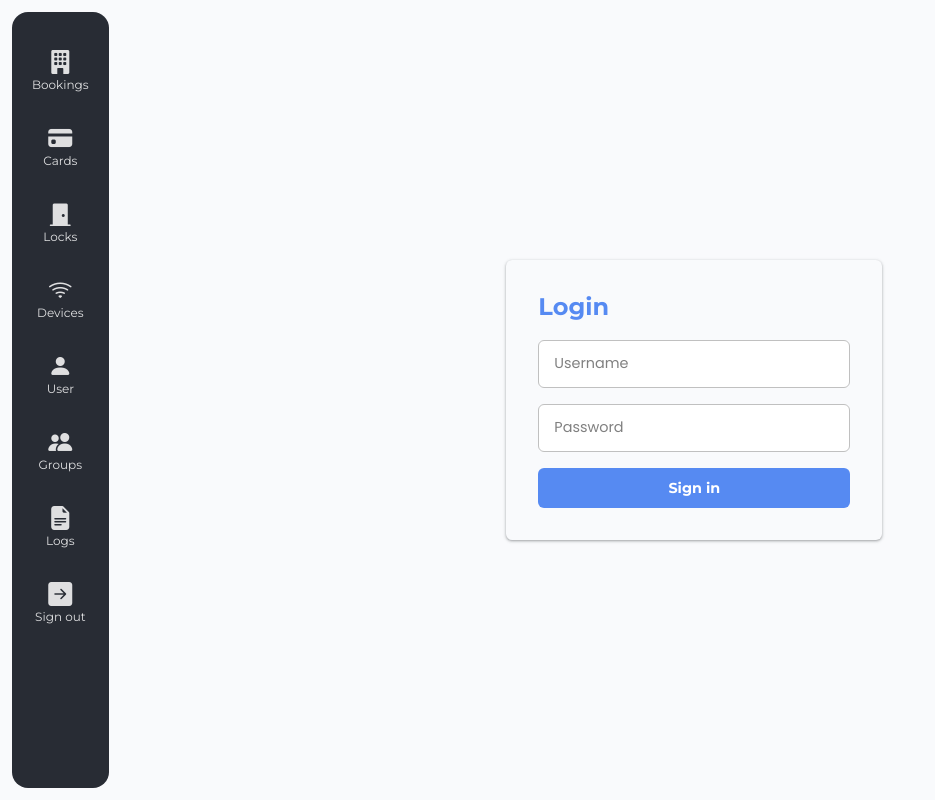
After one commit to jp72924/rfid-rlms-api, a Django app: page /accounts/login/ in a window 1280 px wide. The commit adds this page. Shown: the whole page, without its empty margins (0-935 px from the left). Run offline with Django 5.2, Linux system fonts and the light colour scheme.

Commit message:
User sessions added and login view

```diff
--- a/webapp/templates/webapp/base.html
+++ b/webapp/templates/webapp/base.html
@@ -64,13 +64,13 @@
                 </div>
 
                 <div class="item d-flex fx-center fy-center no-select {% if view == 'users' %}active{% endif %}">
-                    <a href="{% url 'user_list' %}" class="full-width text-center"><i class="bi bi-person-fill"></i><span
-                            class="item-tag">User</span></a>
+                    <a href="{% url 'user_list' %}" class="full-width text-center"><i
+                            class="bi bi-person-fill"></i><span class="item-tag">User</span></a>
                 </div>
 
                 <div class="item d-flex fx-center fy-center no-select {% if view == 'groups' %}active{% endif %}">
-                    <a href="{% url 'group_list' %}" class="full-width text-center"><i class="bi bi-people-fill"></i><span
-                            class="item-tag">Groups</span></a>
+                    <a href="{% url 'group_list' %}" class="full-width text-center"><i
+                            class="bi bi-people-fill"></i><span class="item-tag">Groups</span></a>
                 </div>
 
                 <div class="item d-flex fx-center fy-center no-select {% if view == 'logs' %}active{% endif %}">
@@ -78,6 +78,10 @@
                             class="item-tag">Logs</span></a>
                 </div>
 
+                <div class="item d-flex fx-center fy-center no-select">
+                    <a href="{% url 'logout' %}" class="full-width text-center"><i class="bi bi-arrow-right-square-fill"></i><span
+                            class="item-tag">Sign out</span></a>
+                </div>
             </div>
         </div>
         <div class="main">
--- /dev/null
+++ b/webapp/templates/webapp/login.html
@@ -0,0 +1,67 @@
+{% extends 'webapp/base.html' %}
+{% load static %}
+
+{% block content %}
+<div class="full-height d-flex fx-center fy-center">
+    <div class="full-height full-width container d-flex fx-center fy-center">
+        <div class="inner-wrap">
+            <h2>Login</h2>
+            <br>
+            <form method="post" class="d-flex f-col">
+                {% csrf_token %}
+
+                <div class="m-group">
+                    <input class="m-input" id="username" type="text" name="username" value=""
+                        aria-labelledby="label-username">
+                    <label for="username" class="m-label" id="label-username">
+                        <div class="m-label-text">Username</div>
+                    </label>
+                </div>
+                <div class="m-group">
+                    <input class="m-input" id="password" type="text" name="password" value=""
+                        aria-labelledby="label-password">
+                    <label for="password" class="m-label" id="label-password">
+                        <div class="m-label-text">Password</div>
+                    </label>
+                </div>
+                <button class="btn btn-new" type="submit">Sign in</button>
+            </form>
+        </div>
+    </div>
+</div>
+<style>
+    .container {
+        padding: 2rem;
+        border-radius: 0.375rem;
+        box-shadow: var(--accent-shadow);
+    }
+
+    form {
+        gap: 1rem;
+    }
+
+    h3,
+    h2 {
+        color: var(--color-blue);
+    }
+
+    @media screen and (min-width: 576px) {
+        .container {
+            height: auto;
+            width: fit-content;
+        }
+    }
+</style>
+<script>
+    const username = document.getElementById('username');
+    const password = document.getElementById('password');
+
+    username.addEventListener('input', () => {
+        username.setAttribute('value', username.value);
+    });
+
+    password.addEventListener('input', () => {
+        password.setAttribute('value', password.value);
+    });
+</script>
+{% endblock content %}
--- a/webapp/urls.py
+++ b/webapp/urls.py
@@ -4,7 +4,8 @@ from webapp import views
 
 urlpatterns = [
   path('auth', views.authorize, name='auth'),
-
+  path('accounts/login/', views.login_view, name='login'),
+  path('accounts/logout/', views.logout_view, name='logout'),
   path('booking', views.booking, name='booking'),
 
   path('card/list', views.card_list, name='card_list'),  # List all cards
--- a/webapp/views.py
+++ b/webapp/views.py
@@ -1,13 +1,16 @@
+from django.contrib.auth import authenticate
+from django.contrib.auth import login
+from django.contrib.auth import logout
+from django.contrib.auth.decorators import login_required
+from django.contrib.auth.models import Group
+from django.contrib.auth.models import User
+from django.http import Http404
+from django.http import JsonResponse
 from django.shortcuts import render
 from django.shortcuts import redirect
-from django.http import Http404
-from django.http import HttpResponse
-from django.http import JsonResponse
 from webapp.models import Card
 from webapp.models import Device
-from webapp.models import Group
 from webapp.models import Lock
-from webapp.models import User
 
 from datetime import datetime
 
@@ -26,10 +29,6 @@ def convert_to_django_date(datetime_str):
     return datetime_obj # Extract the date portion for Django model
   except ValueError:
     raise ValueError(f"Invalid datetime string format: {datetime_str}")
-
-
-def index(request):
-  return HttpResponse("Hello, world. You're at the polls index.")
 
 
 def authorize(request):
@@ -74,6 +73,31 @@ def check_authorization(card, device_id, lock_status):
       card.user.group.authority >= card.lock.min_auth) + int(lock_status and card.user.group.authority < 3)
 
 
+def login_view(request):
+  if not request.user.is_authenticated:
+    if request.method == 'POST':
+      username = request.POST.get('username')
+      password = request.POST.get('password')
+      user = authenticate(request, username=username, password=password)
+      if user:
+        login(request, user)
+        return redirect('booking')  # Redirect to your homepage
+      else:
+        # Login failed
+        error_message = 'Invalid username or password'
+    else:
+      error_message = None
+    return render(request, 'webapp/login.html', {'error_message': error_message})
+  return redirect('booking')
+
+@login_required
+def logout_view(request):
+  logout(request)
+  # Optionally redirect to a specific page after logout
+  return redirect('login')  # Replace 'login' with your login URL name
+
+
+@login_required
 def booking(request):
   view = 'booking'
   cards = Card.objects.all()
@@ -83,6 +107,7 @@ def booking(request):
 
 # Cards
 
+@login_required
 def card_list(request):
   view = 'cards'
   cards = Card.objects.all()
@@ -91,7 +116,7 @@ def card_list(request):
   context = {'view': view, 'cards': cards, 'locks': locks, 'users': users}
   return render(request, 'webapp/cards.html', context)
 
-
+@login_required
 def card_detail(request, uuid):
   view = 'cards'
   cards = Card.objects.all()
@@ -105,6 +130,7 @@ def card_detail(request, uuid):
   return render(request, 'webapp/cards.html', context)
 
 
+@login_required
 def card_create(request):
   if request.method == 'POST':
     card_uuid = request.POST.get('uuid')
@@ -117,6 +143,7 @@ def card_create(request):
   return redirect('card_list')
 
 
+@login_required
 def card_update(request, uuid):
   try:
     card = Card.objects.get(uuid=uuid)
@@ -137,6 +164,7 @@ def card_update(request, uuid):
   return redirect('card_list')
 
 
+@login_required
 def card_delete(request, uuid):
   try:
     card = Card.objects.get(uuid=uuid)
@@ -147,6 +175,7 @@ def card_delete(request, uuid):
 
 # Devices
 
+@login_required
 def device_list(request):
   view = 'devices'
   devices = Device.objects.all()
@@ -154,6 +183,7 @@ def device_list(request):
   return render(request, 'webapp/devices.html', context)
 
 
+@login_required
 def device_detail(request, id):
   view = 'devices'
   devices = Device.objects.all()
@@ -165,6 +195,7 @@ def device_detail(request, id):
   return render(request, 'webapp/devices.html', context)
 
 
+@login_required
 def device_create(request):
   if request.method == 'POST':
     device_chip = request.POST.get('id')
@@ -174,6 +205,7 @@ def device_create(request):
   return redirect('device_list')
 
 
+@login_required
 def device_update(request, id):
   try:
     device = Device.objects.get(chip_id=id)
@@ -188,6 +220,7 @@ def device_update(request, id):
   return redirect('device_list')
 
 
+@login_required
 def device_delete(request, id):
   try:
     device = Device.objects.get(chip_id=id)
@@ -198,6 +231,7 @@ def device_delete(request, id):
 
 # Groups
 
+@login_required
 def group_list(request):
   view = 'groups'
   groups = Group.objects.all()
@@ -205,6 +239,7 @@ def group_list(request):
   return render(request, 'webapp/groups.html', context)
 
 
+@login_required
 def group_detail(request, name):
   view = 'groups'
   groups = Group.objects.all()
@@ -216,16 +251,18 @@ def group_detail(request, name):
   return render(request, 'webapp/groups.html', context)
 
 
+@login_required
 def group_create(request):
   if request.method == 'POST':
     group_name = request.POST.get('name')
     group_authority = request.POST.get('authority')
 
-    group = Group(name=group_name, authority=group_authority)
+    group = Group.objects.create(name=group_name)
     group.save()
   return redirect('group_list')
 
 
+@login_required
 def group_update(request, name):
   try:
     group = Group.objects.get(name=name)
@@ -242,6 +279,7 @@ def group_update(request, name):
   return redirect('group_list')
 
 
+@login_required
 def group_delete(request, name):
   try:
     group = Group.objects.get(name=name)
@@ -252,6 +290,7 @@ def group_delete(request, name):
 
 # Locks
 
+@login_required
 def lock_list(request):
   view = 'locks'
   locks = Lock.objects.all()
@@ -260,6 +299,7 @@ def lock_list(request):
   return render(request, 'webapp/locks.html', context)
 
 
+@login_required
 def lock_detail(request, name):
   view = 'locks'
   locks = Lock.objects.all()
@@ -272,6 +312,7 @@ def lock_detail(request, name):
   return render(request, 'webapp/locks.html', context)
 
 
+@login_required
 def lock_create(request):
   if request.method == 'POST':
     lock_name = request.POST.get('name')
@@ -283,6 +324,7 @@ def lock_create(request):
   return redirect('lock_list')
 
 
+@login_required
 def lock_update(request, name):
   try:
     lock = Lock.objects.get(name=name)
@@ -301,6 +343,7 @@ def lock_update(request, name):
   return redirect('lock_list')
 
 
+@login_required
 def lock_delete(request, name):
   try:
     lock = Lock.objects.get(name=name)
@@ -311,6 +354,7 @@ def lock_delete(request, name):
 
 # Users
 
+@login_required
 def user_list(request):
   view = 'users'
   users = User.objects.all()
@@ -319,6 +363,7 @@ def user_list(request):
   return render(request, 'webapp/users.html', context)
 
 
+@login_required
 def user_detail(request, username):
   view = 'users'
   users = User.objects.all()
@@ -331,16 +376,21 @@ def user_detail(request, username):
   return render(request, 'webapp/users.html', context)
 
 
+@login_required
 def user_create(request):
   if request.method == 'POST':
     user_name = request.POST.get('username')
+    user_password = request.POST.get('password')
+    user_email = request.POST.get('email')
     user_group = Group.objects.get(name=request.POST.get('group'))
 
-    user = User(username=user_name, group=user_group)
-    user.save()
+    user = User.objects.create_user(username=user_name, password=user_password, email=user_email)
+    user.groups.clear()
+    user.groups.add(user_group)
   return redirect('user_list')
 
 
+@login_required
 def user_update(request, username):
   try:
     user = User.objects.get(username=username)
@@ -348,15 +398,21 @@ def user_update(request, username):
     raise Http404("User Not Found")
   if request.method == 'POST':
     user_name = request.POST.get('username')
+    user_password = request.POST.get('password')
+    user_email = request.POST.get('email')
     user_group = Group.objects.get(name=request.POST.get('group'))
 
     user.username = user_name
-    user.group = user_group
+    user.set_password(user_password)
+    user.email = user_email
+    user.groups.clear()
+    user.groups.add(user_group)
     user.save()
     return redirect('user_detail', username=user.username)
   return redirect('user_list')
 
 
+@login_required
 def user_delete(request, username):
   try:
     user = User.objects.get(username=username)
```
Also changed, not shown: webapp/templates/webapp/users.html (+30 -2 lines), webapp/migrations/0001_initial.py (added), webapp/migrations/__init__.py (added).
